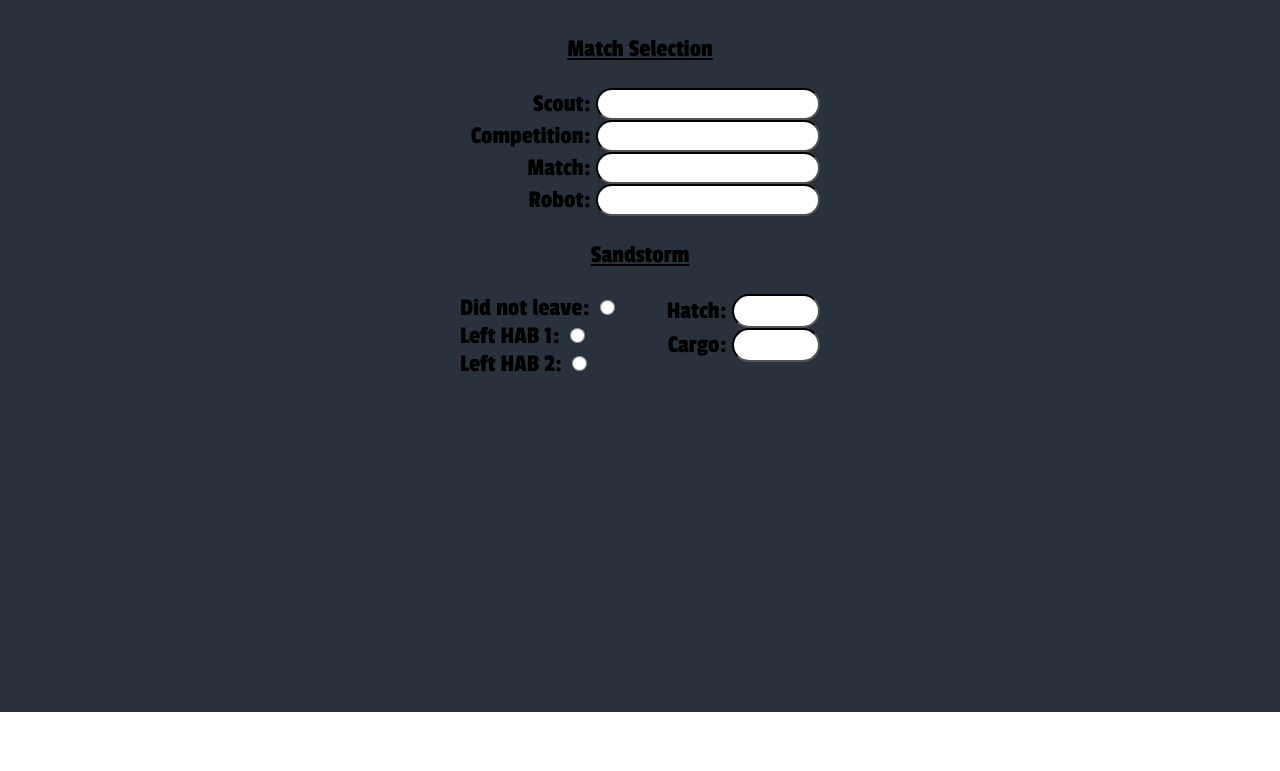
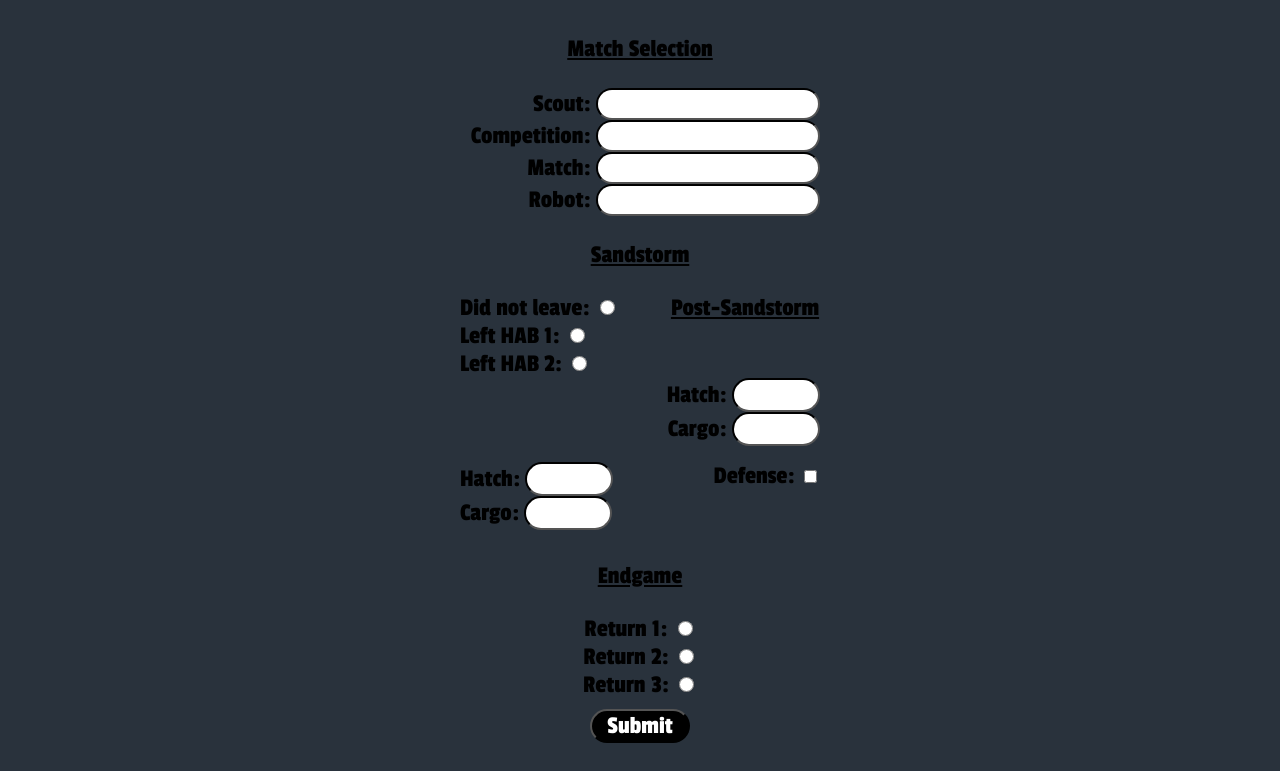
Before and after one commit to FRC-6217/ScoutApp, a website: page views/Pages/recordData.html in a window 1280 px wide. Shown: the part 88-859 px from the top of the page. Before the commit the page ends 800 px from the top, so only its background shows below. Drawn offline with Linux system fonts and the light colour scheme; files whose address does not match are found by name.

Commit message:
Finishing the records.

```diff
--- a/views/Pages/recordData.html
+++ b/views/Pages/recordData.html
@@ -39,6 +39,33 @@
                 Hatch: <input id="sandstormScores" type="number"><br>
                 Cargo: <input id="sandstormScores" type="number"><br>
             </div>
+            <div class="container" id="postSandstorm" >
+                <p>Post-Sandstorm</p>
+            </div>
+            <div class="container" id="postSandstormDiv">
+                Hatch: <input id="postSandstormInformation" type="number"><br>
+                Cargo: <input id="postSandstormInformation" type="number"><br>
+            </div>
+            <div class="container" id="defense">
+                Defense: <input id="checkbox" type="checkbox"><br>
+            </div>
+            <div class="container" id="endgamediv">
+                <p>Endgame</p>
+            </div>
+            <div class="container" id="endgame">
+                <label class="container">Return 1:
+                    <input id="radioType" type="radio" name="radio">
+                </label><br>
+                <label class="container">Return 2:
+                    <input id="radioType" type="radio" name="radio">
+                </label><br>
+                <label class="container">Return 3:
+                    <input id="radioType" type="radio" name="radio">
+                </label><br>
+            </div>
+            <div id="submit">
+                <input type="submit" id="submitone">
+            </div>
         </div>
     </body>
 </html>
--- a/views/Style/recordDataStyle.css
+++ b/views/Style/recordDataStyle.css
@@ -44,6 +44,7 @@ h1 {
     text-decoration: bold;
     text-align: left;
     float: left;
+    width: 210px;;
 }
 
 #sandstormScore {
@@ -52,11 +53,7 @@ h1 {
     text-decoration: bold;
     text-align: right;
     float: right;
-}
-
-#radioType {
-	width: 15px;
-	height: 15px;
+    height: 84px;
 }
 
 #sandstormScores {
@@ -70,6 +67,65 @@ h1 {
     top: 500px;
 }
 
+#postSandstorm {
+    font-family: 'Passion One';
+    text-decoration: underline;
+    text-decoration: bold;
+    text-align: center;
+    font-size: 25px;
+}
+
+#postSandstormDiv {
+    font-family: 'Passion One';
+    font-size: 25px;
+    text-decoration: bold;
+    float: left;
+    width: 210px;
+    height: 100px;
+}
+
+#postSandstormInformation {
+    font-family: 'Passion One';
+    font-size: 25px;
+    text-decoration: bold;
+    text-align: left;
+    width: 80px;
+    border-radius: 30px;
+    border-color: black;
+    top: 500px;
+}
+
+#defense {
+    font-family: 'Passion One';
+    font-size: 25px;
+    text-decoration: bold;
+    text-align: right;
+    float: right;
+    height: 84px;
+}
+
+#endgamediv {
+    font-family: 'Passion One';
+    font-size: 25px;
+    text-align: center;
+    text-decoration: bold;
+    text-decoration: underline;
+    width: 100px;
+    margin-left: auto;
+    margin-right: auto;
+}
+
+#endgame {
+    text-align: center;
+    font-family: 'Passion One';
+    font-size: 25px;
+}
+
+#radioType {
+	width: 15px;
+	height: 15px;
+}
+
 #textType {
     width: 210px;
     font-family: 'Passion One';
@@ -80,3 +136,22 @@ h1 {
     padding: 0;
     padding-left: 10px;
 }
+
+#submit {
+    width: 100px;
+    margin-left: auto;
+    margin-right: auto;
+    padding: 10px;
+}
+
+#submitone {
+    width: 100px;
+    margin-left: auto;
+    margin-right: auto;
+    border-radius: 50px;
+    font-family: 'Passion One';
+    font-size: 25px;
+    background-color: black;
+    border-color: black;
+    color: white;
+}
```
Also changed, not shown: views/index.html (+0 -1 lines).
